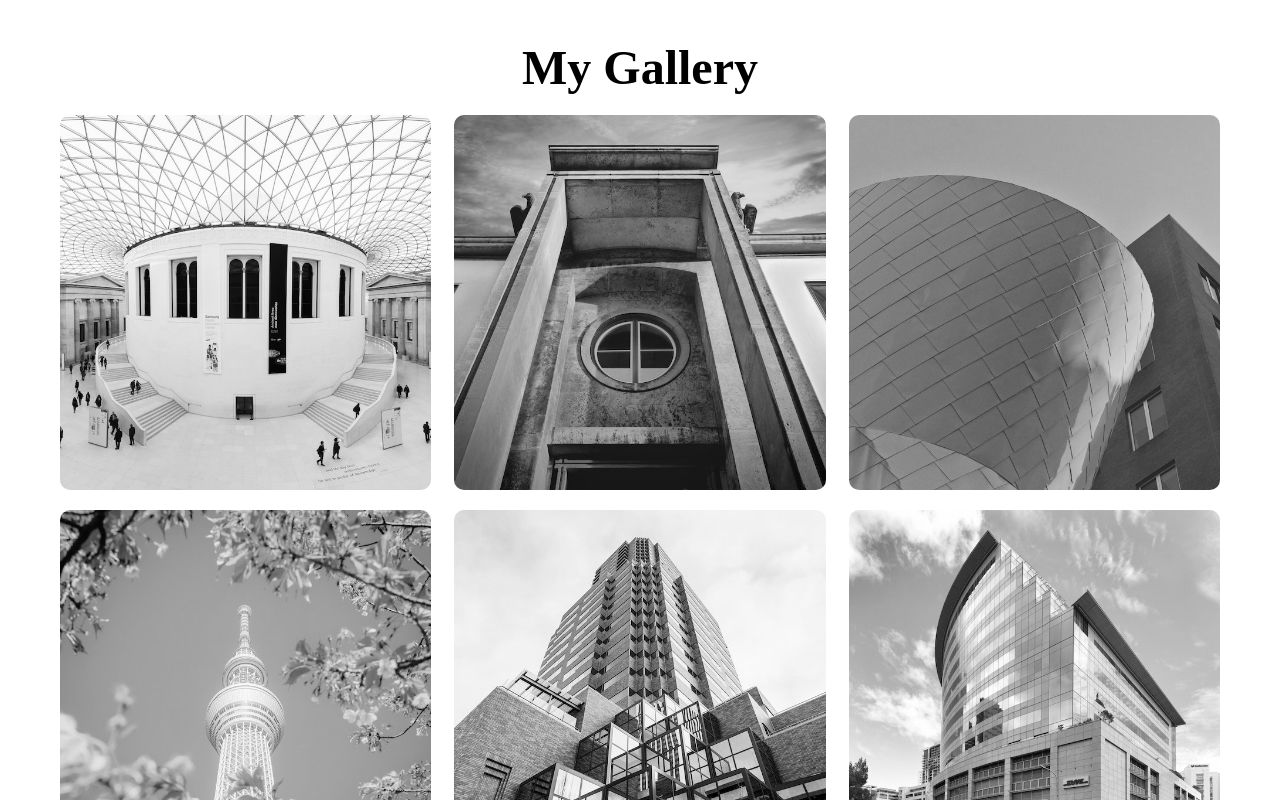
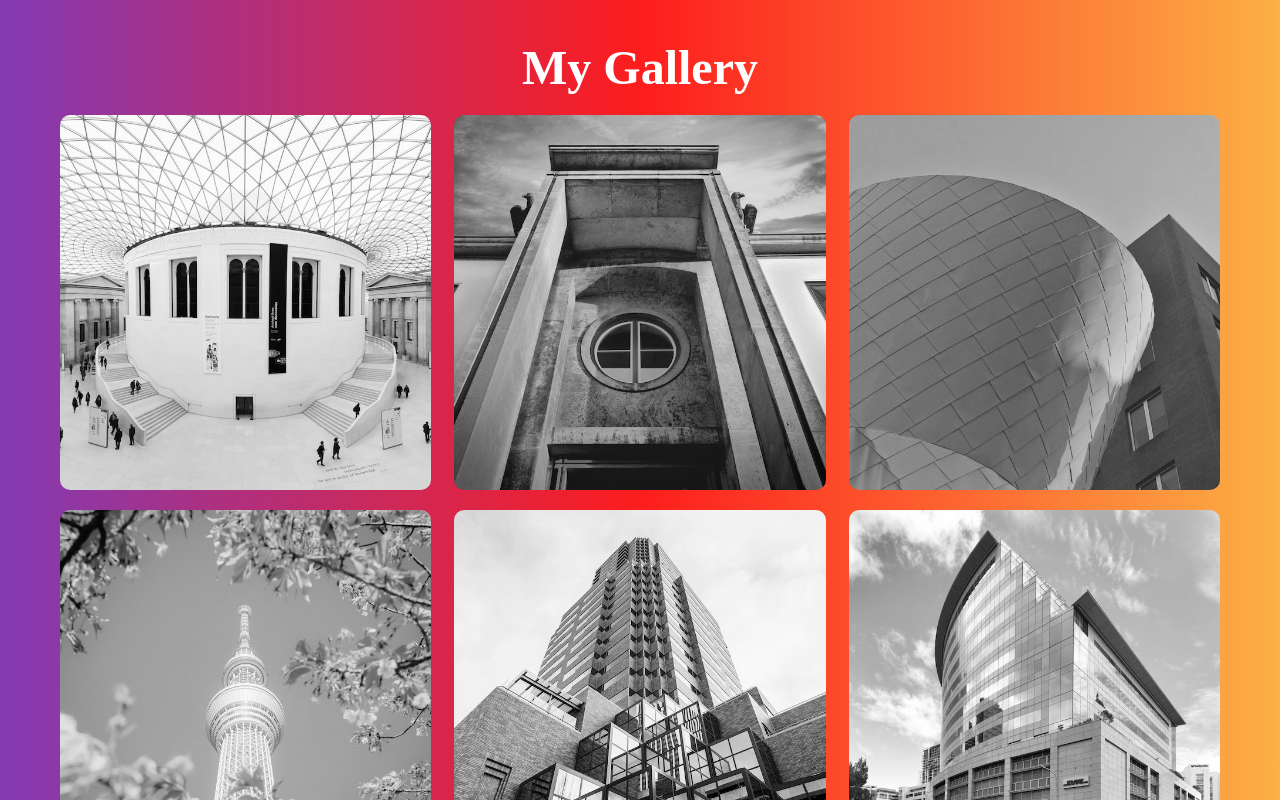
Before and after one commit to Sarikagupta14/My-Gallery, a plain HTML site: page index.html in a window 1280 px wide. Drawn offline with Linux system fonts and the light colour scheme.

Commit message:
Update style.css

```diff
--- a/style.css
+++ b/style.css
@@ -8,6 +8,8 @@
     height: 100vh;
     overflow-x: hidden;
     overflow-y: auto;
+    background: rgb(131,58,180);
+    background: linear-gradient(90deg, rgba(131,58,180,1) 0%, rgba(253,29,29,1) 50%, rgba(252,176,69,1) 100%);
 }
 .container{
     height: 100%;
@@ -20,6 +22,7 @@
     text-align: center;
     margin-bottom: 20px;
     font-size: 3rem;
+    color: white;
 
 }
 .gallery{
```
